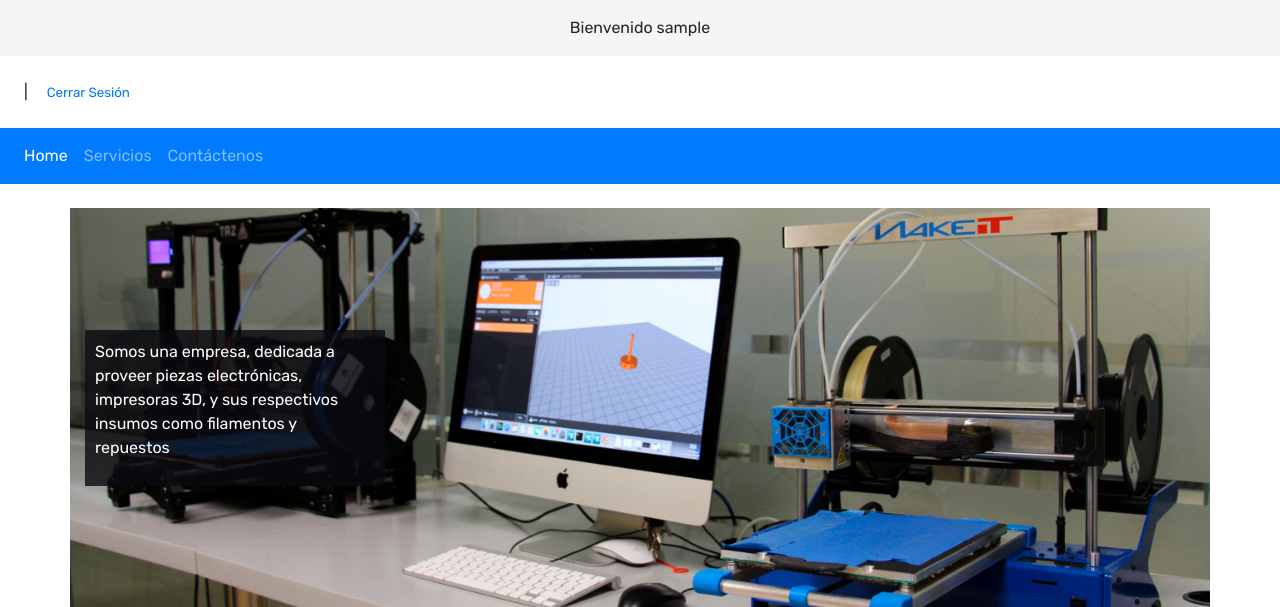
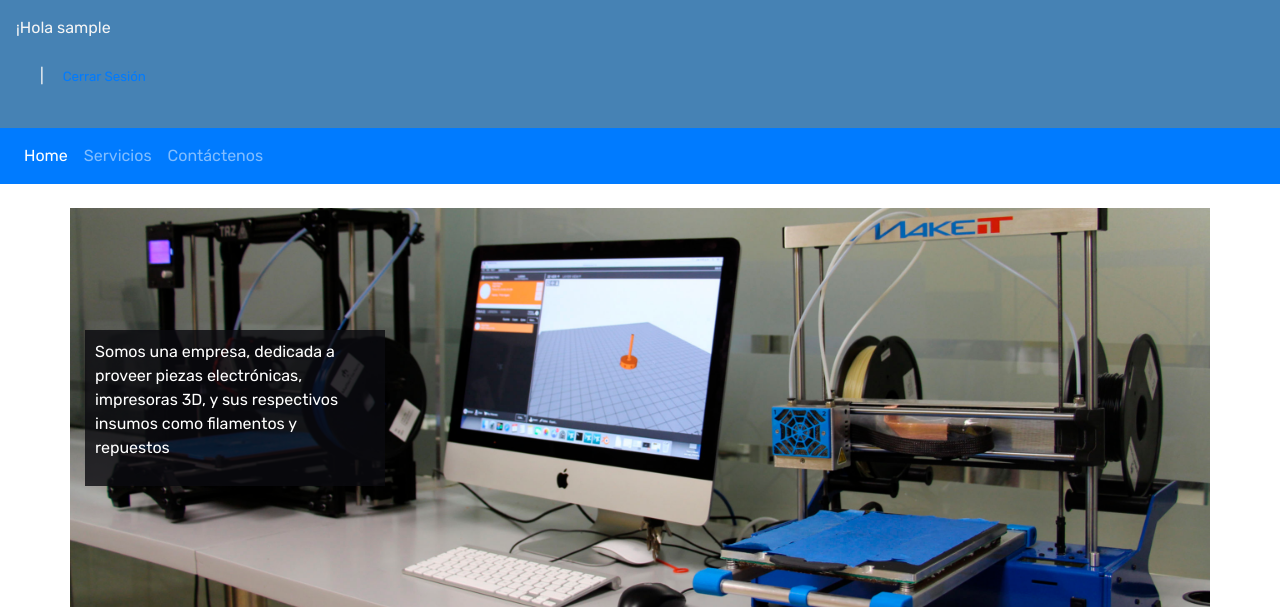
Before and after one commit to andrenimacion/pahtsa, a PHP site: page / in a window 1280 px wide. Shown: the top 607 px of the page. Run offline with PHP 8.4, Linux system fonts and the light colour scheme; the visitor is signed in with stand-in values (Sample User, id 1); data that the repository does not hold is empty.

Commit message:
cambio del uperhead

```diff
--- a/index.php
+++ b/index.php
@@ -17,7 +17,13 @@
    <link rel="stylesheet" href="https://stackpath.bootstrapcdn.com/bootstrap/4.3.1/css/bootstrap.min.css" integrity="sha384-ggOyR0iXCbMQv3Xipma34MD+dH/1fQ784/j6cY/iJTQUOhcWr7x9JvoRxT2MZw1T" crossorigin="anonymous">
 </head>
 <body>
-    <div class="container-fluid p-3" style="background-color: whitesmoke; text-align: center;"><?php echo 'Bienvenido '.$usuario; ?></div>
+    <div class="container-fluid p-3" style="background-color: steelblue; color: whitesmoke; ">
+        <?php echo '¡Hola '.$usuario; ?>
+        <div id="supraMenu" class="container-fluid p-4"><a href="user_php/entrar.php" id="inSes">Iniciar Sesi&oacuten</a>|
+            <a href="#" id="Reg" class="btn btn-primary" data-toggle="modal" data-target="#exampleModal">Registrarse</a>
+            <a href="cerrar_sesion.php" style="margin-left:15px; font-size:10pt;" id="cerSes" >Cerrar Sesi&oacuten</a>
+        </div>
+    </div>
     <section id="menu">
         <?php require_once('./modules_php/menu.php'); ?>
     </section>
--- a/modules_php/menu.php
+++ b/modules_php/menu.php
@@ -1,6 +1,4 @@
 
-<div id="supraMenu" class="container-fluid p-4"><a href="user_php/entrar.php" style="margin-right:15px; color:gray; font-size:10pt;" id="inSes">Iniciar Sesi&oacuten</a>|<a href="#" id="Reg" class="btn btn-primary" style="margin-left:15px; font-size:10pt;" data-toggle="modal" data-target="#exampleModal">Registrarse</a>
-<a href="cerrar_sesion.php" style="margin-left:15px; font-size:10pt;" id="cerSes" >Cerrar Sesi&oacuten</a></div>
 <nav class="navbar navbar-expand-lg navbar-dark bg-primary">
   <!--<a class="navbar-brand" href="#"><img width="300px" height="auto" src="./img/logo-blanco.png"></a>-->
   <button class="navbar-toggler" type="button" data-toggle="collapse" data-target="#navbarNavDropdown" aria-controls="navbarNavDropdown" aria-expanded="false" aria-label="Toggle navigation">
```
